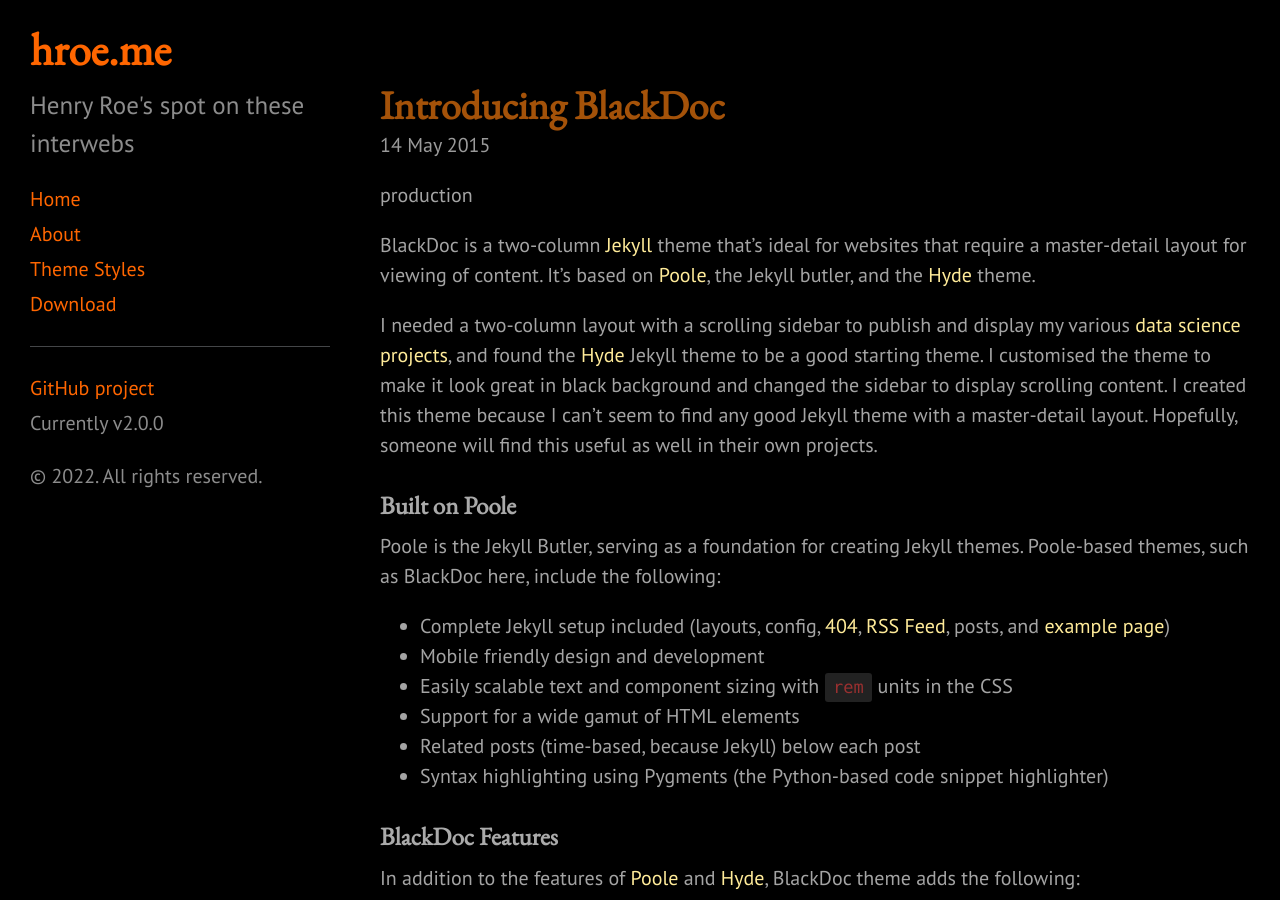
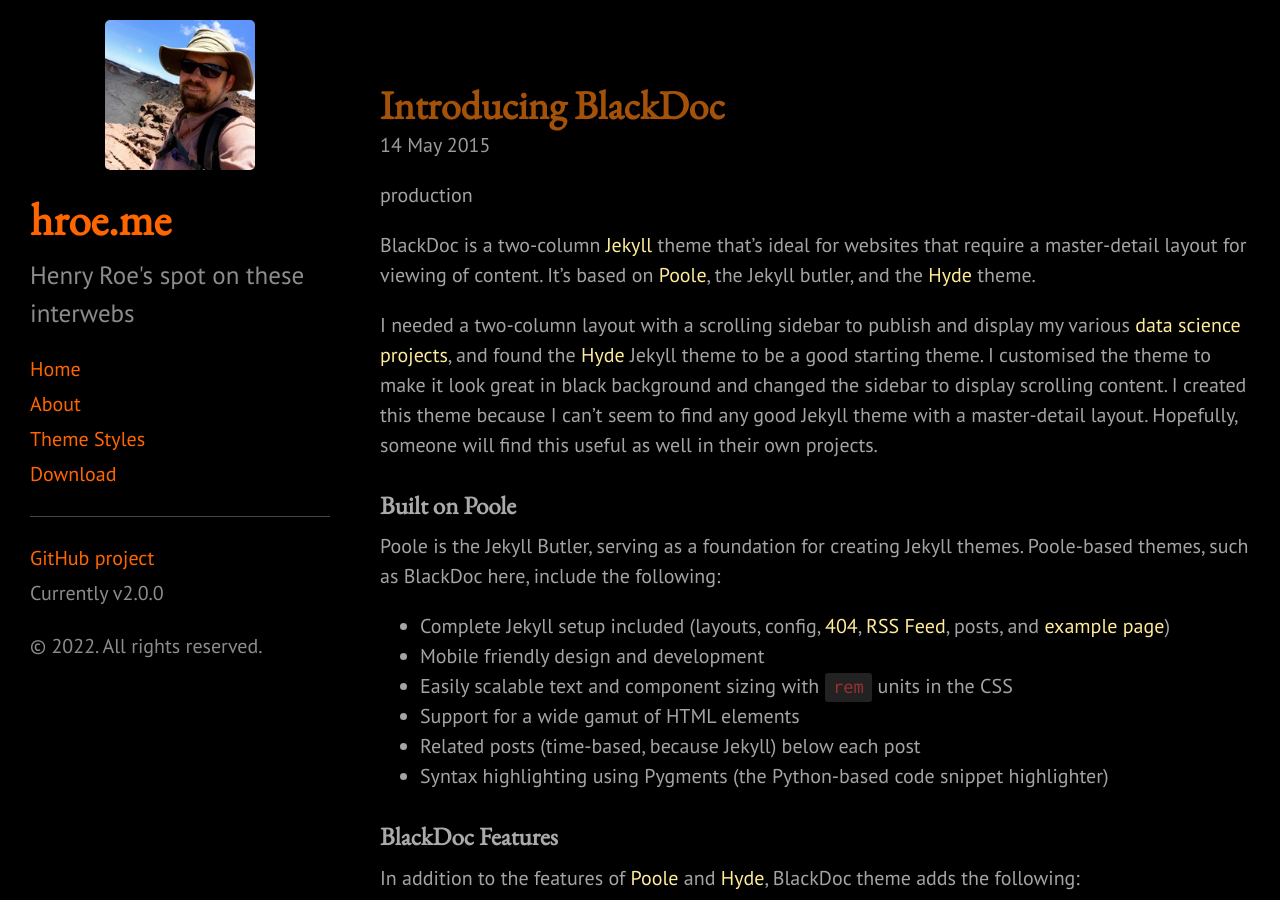
Before and after one commit to henryroe/henryroe.github.io, a Jekyll site: the page built from index.html, in a window 1280 px wide and 900 px high. Built offline with Jekyll 4.4.1, drawn with Linux system fonts in a browser that asks for light colours; the list of posts is cut into pages by our own code.

Commit message:
added me40 image to sidebar
works locally, may not work on github because of paths

```diff
--- a/_includes/sidebar.html
+++ b/_includes/sidebar.html
@@ -1,6 +1,9 @@
 <div class="sidebar">
   <div class="container sidebar-sticky">
     <div class="sidebar-about">
+      <center>
+      <img src="/assets/images/me40.jpg" width="50%" height="50%" alt="me" title="Me, on a good day.">
+      </center>
       <h1>
         <a href="{{ site.baseurl }}">
           {{ site.title }}
```
Also changed, not shown: assets/images/me40.jpg (added).
